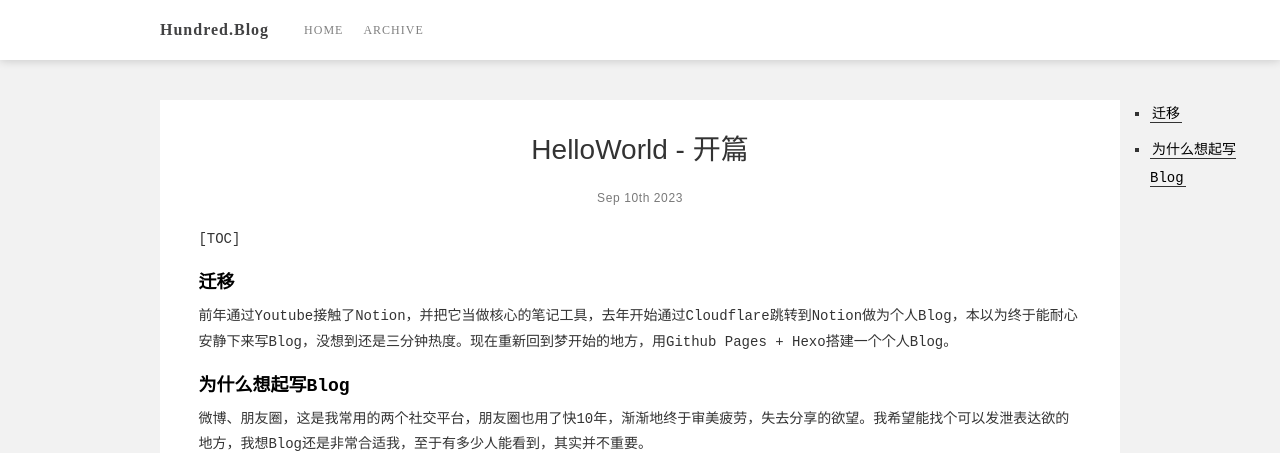
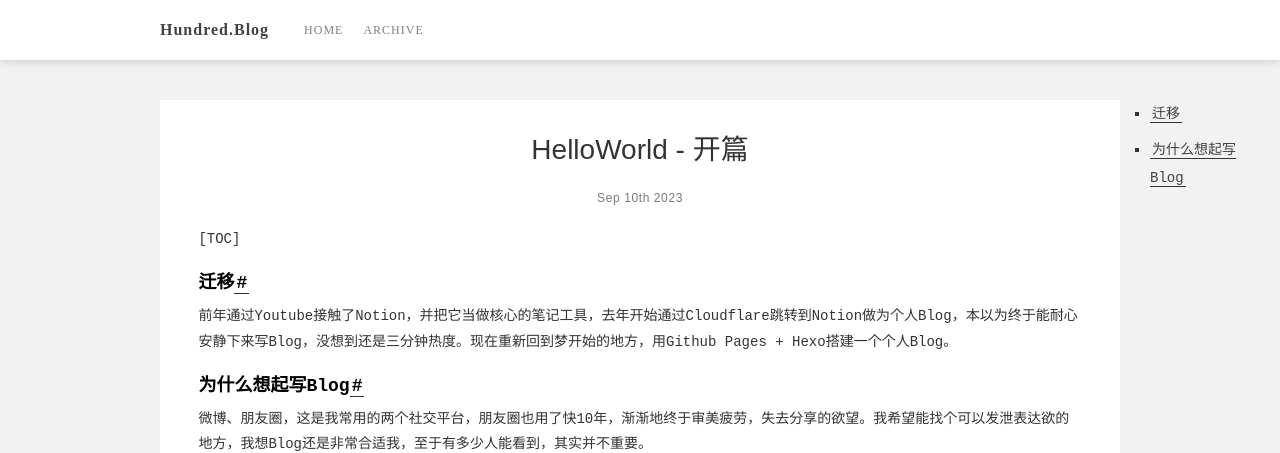
Before and after one commit to hundredlee/hundredlee.github.io, a plain HTML site: page 2023/09/10/hello-world/index.html in a window 1280 px wide. Shown: the top 453 px of the page. Drawn offline with nearby package versions, Linux system fonts and the light colour scheme.

Commit message:
Site updated: 2023-09-10 14:30:01

```diff
--- a/2023/09/10/hello-world/index.html
+++ b/2023/09/10/hello-world/index.html
@@ -1,6 +1,6 @@
 <!DOCTYPE html><html lang="en"><head><meta charset="utf-8"><title>Hundred.Blog</title><meta name="viewport" content="width=device-width, initial-scale=1"><link rel="icon" href="/favicon.png"><link href="/css/bootstrap.min.css" rel="stylesheet"><link href="/css/font-awesome.min.css" rel="stylesheet"><link href="/css/main.css" rel="stylesheet"><meta name="generator" content="Hexo 6.3.0"></head><body><div class="wrap"><nav class="page-navigation"><div class="nav-container"><div class="page-header-logo"><h1 class="prince-log"><a href="/" class="home-link">Hundred.Blog</a></h1></div><button type="button" data-toggle="collapse" data-target=".main-nav-items" class="navbar-toggle"><span class="sr-only">Toggle navigation</span><span class="icon-bar"></span><span class="icon-bar"></span><span class="icon-bar"></span></button><ul class="collapse navbar-collapse main-nav-items"><li class="menu-item"><a href="/" target="_self">HOME</a></li><li class="menu-item"><a href="/archives/" target="_self">ARCHIVE</a></li></ul></div></nav><main class="prince-container"><div class="post"><article class="post-block"><h1 class="post-title">HelloWorld - 开篇</h1><div class="post-info">Sep 10th 2023</div><div class="post-entry"><p>[TOC]</p>
-<h2 id="迁移"><a href="#迁移" class="headerlink" title="迁移"></a>迁移</h2><p>前年通过Youtube接触了Notion，并把它当做核心的笔记工具，去年开始通过Cloudflare跳转到Notion做为个人Blog，本以为终于能耐心安静下来写Blog，没想到还是三分钟热度。现在重新回到梦开始的地方，用Github Pages + Hexo搭建一个个人Blog。</p>
-<h2 id="为什么想起写Blog"><a href="#为什么想起写Blog" class="headerlink" title="为什么想起写Blog"></a>为什么想起写Blog</h2><p>微博、朋友圈，这是我常用的两个社交平台，朋友圈也用了快10年，渐渐地终于审美疲劳，失去分享的欲望。我希望能找个可以发泄表达欲的地方，我想Blog还是非常合适我，至于有多少人能看到，其实并不重要。</p>
+<h2><span id="qian-yi">迁移</span><a href="#qian-yi" class="header-anchor">#</a></h2><p>前年通过Youtube接触了Notion，并把它当做核心的笔记工具，去年开始通过Cloudflare跳转到Notion做为个人Blog，本以为终于能耐心安静下来写Blog，没想到还是三分钟热度。现在重新回到梦开始的地方，用Github Pages + Hexo搭建一个个人Blog。</p>
+<h2><span id="wei-shi-me-xiang-qi-xie-blog">为什么想起写Blog</span><a href="#wei-shi-me-xiang-qi-xie-blog" class="header-anchor">#</a></h2><p>微博、朋友圈，这是我常用的两个社交平台，朋友圈也用了快10年，渐渐地终于审美疲劳，失去分享的欲望。我希望能找个可以发泄表达欲的地方，我想Blog还是非常合适我，至于有多少人能看到，其实并不重要。</p>
 <p>接下来还是老几样，技术、旅游、生活、美食、等等。</p>
-<p>— 其他的想起来了再写,未完待续… — </p>
-</div><div class="post-tags-box"><a class="tag-link" href="/tags/%E9%9A%8F%E7%AC%94/" rel="tag">随笔</a></div></article></div><ol class="toc"><li class="toc-item toc-level-2"><a class="toc-link" href="#%E8%BF%81%E7%A7%BB"><span class="toc-text">迁移</span></a></li><li class="toc-item toc-level-2"><a class="toc-link" href="#%E4%B8%BA%E4%BB%80%E4%B9%88%E6%83%B3%E8%B5%B7%E5%86%99Blog"><span class="toc-text">为什么想起写Blog</span></a></li></ol><div class="post-nav"></div></main></div><footer><div class="copyright"><p>Crafted with <i class="fa fa-heart"></i> by&nbsp;Hundred.Blog&nbsp;|&nbsp;<a href="http://hexo.io/" target="_blank">Hexo</a> Theme <a href="https://github.com/yiliashaw/hexo-theme-prince" target="_blank">Prince</a> by SHAW</p></div></footer><script src="//cdnjs.cloudflare.com/ajax/libs/jquery/3.2.1/jquery.min.js"></script><script src="/js/bootstrap.min.js"></script><script src="//cdnjs.cloudflare.com/ajax/libs/fancybox/3.0.47/jquery.fancybox.min.js"></script><script src="/js/script.js"></script></body></html>
+<p>— 其他的想起来了再写,未完待续… —</p>
+</div><div class="post-tags-box"><a class="tag-link" href="/tags/%E9%9A%8F%E7%AC%94/" rel="tag">随笔</a></div></article></div><ol class="toc"><li class="toc-item toc-level-2"><a class="toc-link"><span class="toc-text">迁移</span></a></li><li class="toc-item toc-level-2"><a class="toc-link"><span class="toc-text">为什么想起写Blog</span></a></li></ol><div class="post-nav"></div></main></div><footer><div class="copyright"><p>Crafted with <i class="fa fa-heart"></i> by&nbsp;Hundred.Blog&nbsp;|&nbsp;<a href="http://hexo.io/" target="_blank">Hexo</a> Theme <a href="https://github.com/yiliashaw/hexo-theme-prince" target="_blank">Prince</a> by SHAW</p></div></footer><script src="//cdnjs.cloudflare.com/ajax/libs/jquery/3.2.1/jquery.min.js"></script><script src="/js/bootstrap.min.js"></script><script src="//cdnjs.cloudflare.com/ajax/libs/fancybox/3.0.47/jquery.fancybox.min.js"></script><script src="/js/script.js"></script></body></html>
```
Also changed, not shown: index.html (+3 -3 lines).
